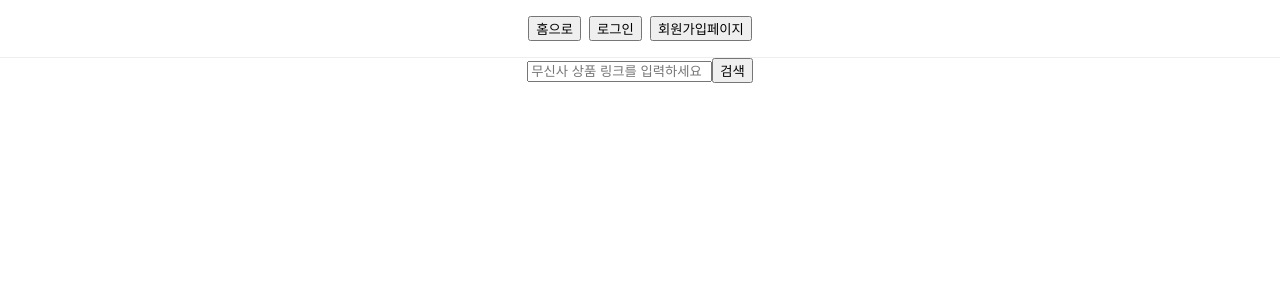
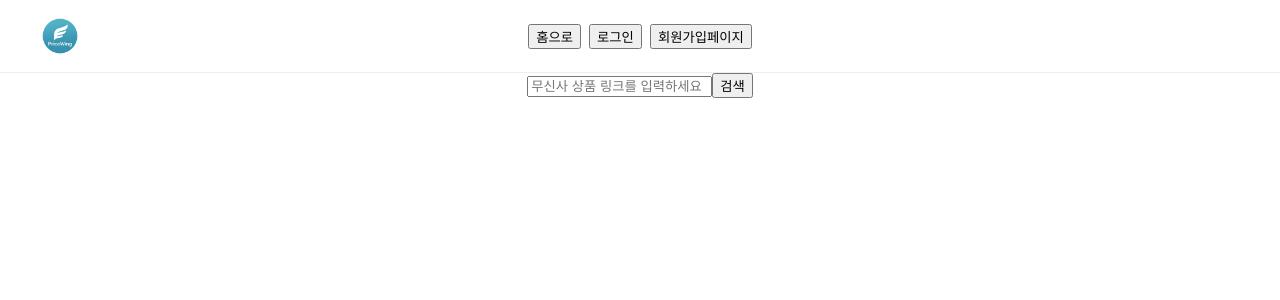
Before and after one commit to 2025-Capstone01/pricewing, a React (Create React App) app: page / in a window 1280 px wide. Shown: the top 300 px of the page. Built offline with nearby package versions, Linux system fonts and the light colour scheme; the HTML template or start-up script is replaced by a standard one.

Commit message:
마이페이지 알림추가, 헤더변경

```diff
--- a/public/index.html
+++ b/public/index.html
@@ -2,7 +2,7 @@
 <html lang="en">
   <head>
     <meta charset="utf-8" />
-    <link rel="icon" href="%PUBLIC_URL%/favicon.ico" />
+    <link rel="icon" href="%PUBLIC_URL%/pricewing_tap_logo.ico" />
     <meta name="viewport" content="width=device-width, initial-scale=1" />
     <meta name="theme-color" content="#000000" />
     <meta
@@ -24,7 +24,7 @@
       work correctly both with client-side routing and a non-root public URL.
       Learn how to configure a non-root public URL by running `npm run build`.
     -->
-    <title>React App</title>
+    <title>PriceWing</title>
   </head>
   <body>
     <noscript>You need to enable JavaScript to run this app.</noscript>
--- a/src/front/components/Header.css
+++ b/src/front/components/Header.css
@@ -14,3 +14,63 @@ header {
     display: flex;
     gap: 0.5rem;
 }
+
+.noti-wrapper {
+    position: relative;
+}
+
+.noti-button {
+    background: none;
+    border: none;
+    font-size: 24px;
+    cursor: pointer;
+
+}
+
+/* ✅ 팝업처럼 헤더 밖으로 띄우는 스타일 */
+.noti-panel {
+    position: fixed; /* 헤더에 안 붙고 화면에 고정됨 */
+    top: 60px;       /* 헤더 아래 60px 위치 (조절 가능) */
+    right: 20px;     /* 화면 오른쪽에서 20px 떨어짐 */
+    width: 250px;
+    background-color: white;
+    border: 1px solid #ccc;
+    border-radius: 8px;
+    padding: 15px;
+    box-shadow: 0 4px 12px rgba(0, 0, 0, 0.2);
+    z-index: 1000; /* 다른 요소보다 위에 떠 있도록 */
+}
+
+/*로고*/
+.logo {
+    height: 40px; /* 적당한 크기로 조정 */
+    width: auto;
+    margin-right: 10px;
+}
+
+.header-inner {
+    display: flex;
+    justify-content: space-between;
+    align-items: center;
+    width: 100%;
+    max-width: 1200px;
+}
+
+.header-left {
+    flex: 1;
+    display: flex;
+    align-items: center;
+}
+
+.header-center {
+    flex: 2;
+    display: flex;
+    justify-content: center;
+    gap: 0.5rem;
+}
+
+.header-right {
+    flex: 1;
+    display: flex;
+    justify-content: flex-end;
+}
--- a/src/front/components/Header.js
+++ b/src/front/components/Header.js
@@ -8,6 +8,8 @@ import { logout } from '../login_page/auth';
 const Header = () => {
     const { goHome, goLogin, goMyPage, goSignUpPage } = useNavigationHandler();
     const [loggedIn, setLoggedIn] = React.useState(isLoggedIn());
+    //알림창 열림 여부, 상태 설정 함수
+    const [notiOpen, setNotiOpen] = React.useState(false);
 
     const handleLogout = () => {
         logout();
@@ -15,10 +17,29 @@ const Header = () => {
         goHome();
     };
 
+    //알림창 토글 함수(종 버튼 누르면 true<->false 상태 바뀜)
+    const handleToggle = () => {
+        setNotiOpen((prev) => !prev);
+    };
+
     return (
         <header>
-            <div className="buttons">
+            <div className="header-inner">
+                {/* 왼쪽: 로고 */}
+                <div className="header-left">
+                    <img
+                        src="/pricewing_logo.png"
+                        alt="로고"
+                        className="logo"
+                        onClick={goHome}
+                        style={{cursor: 'pointer'}}
+                    />
+                </div>
+
+                {/* 가운데: 버튼들 */}
+                <div className="header-center buttons">
                     <button onClick={goHome}>홈으로</button>
+
                     {!loggedIn ? (
                         <>
                             <button onClick={goLogin}>로그인</button>
@@ -31,6 +52,26 @@ const Header = () => {
                         </>
                     )}
                 </div>
+
+                {/* 오른쪽: 알림 */}
+                {/*로그인했을때만 종 버튼 보임*/}
+                {/*버튼 누르면 setNotiOpen 값 바뀌고 알림창 열림*/}
+                {/*알림 없으면 "새로운알림 없습니다" 기본 문구 출력*/}
+                <div className="header-right">
+                    {loggedIn && (
+                        <div className="noti-wrapper">
+                            <button className="noti-button" onClick={handleToggle}>
+                                🔔
+                            </button>
+                            {notiOpen && (
+                                <div className="noti-panel">
+                                    <p>📌 새로운 알림이 없습니다.</p>
+                                </div>
+                            )}
+                        </div>
+                    )}
+                </div>
+            </div>
         </header>
     );
 };
```
Also changed, not shown: public/pricewing_logo.png (added), 1 other file (tests, documents, lock files or other folders). Lines whose indentation alone changed are shown as unchanged.
